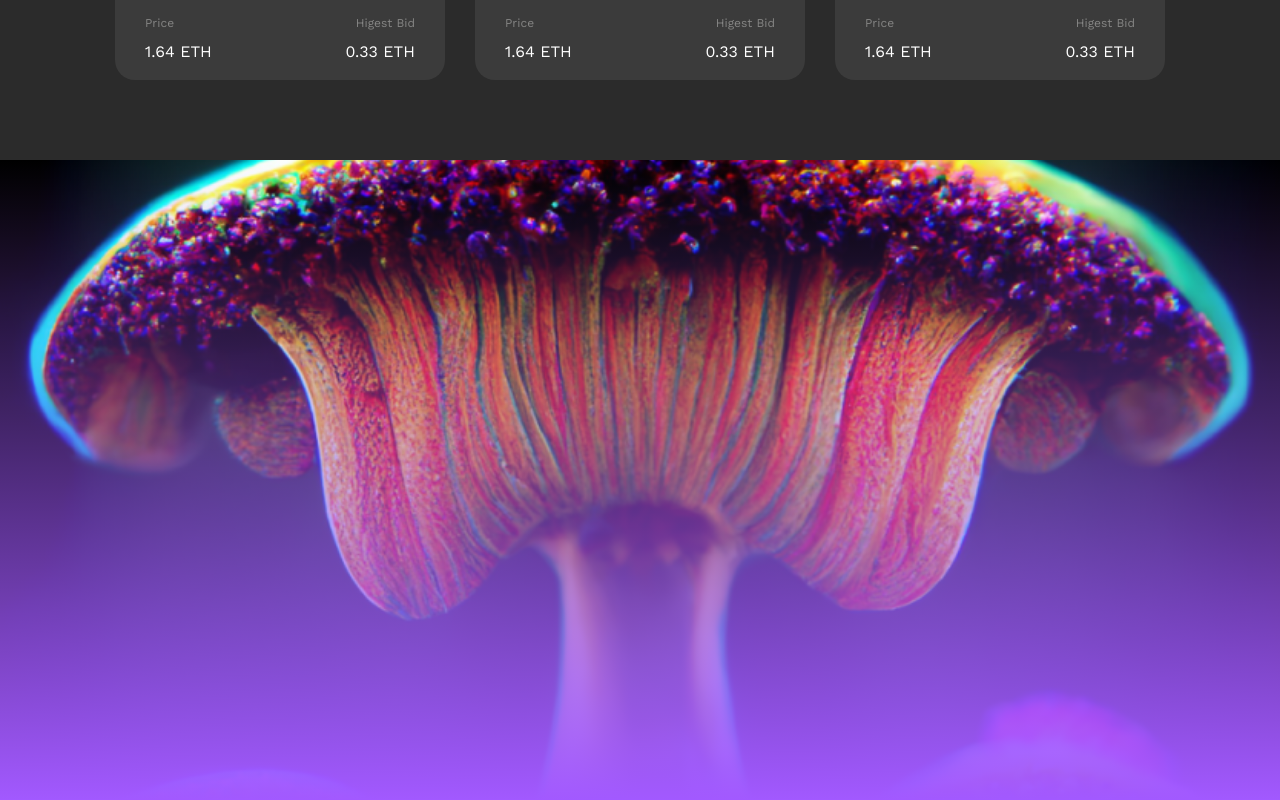
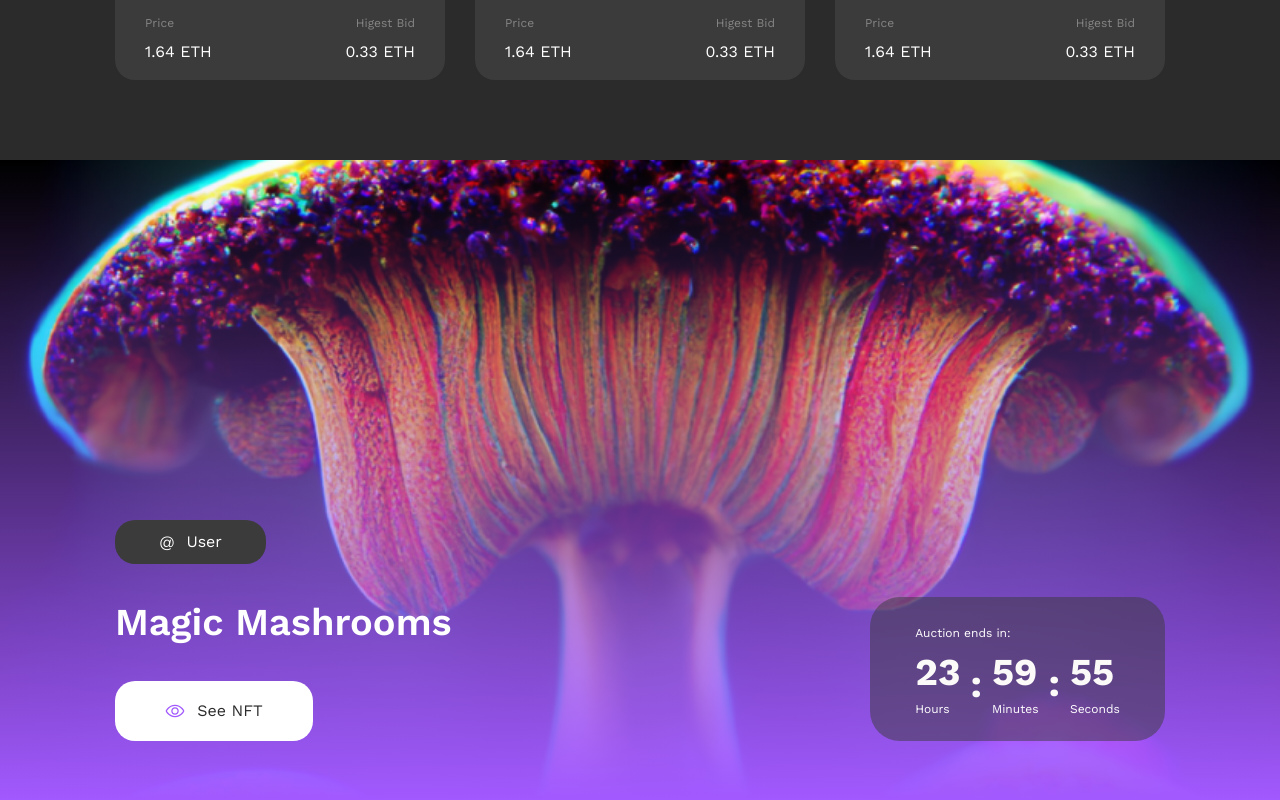
Before and after one commit to talhak911/talha-nft-marketplace, a React (Create React App) app: page / in a window 1280 px wide. Shown: the part 2698-3498 px from the top of the page. Built offline with nearby package versions, Linux system fonts and the light colour scheme; no server answers.

Commit message:
nft hightlight component and timer

```diff
--- a/src/components/browseCategories/nftHighlight/NftHighlight.tsx
+++ b/src/components/browseCategories/nftHighlight/NftHighlight.tsx
@@ -1,10 +1,37 @@
 
-
+import { ReactComponent as EyeIcon } from "../../../assets/icons/eye.svg";
+import Timer1 from "./timer";
 export default function NftHighlight() {
   return (
     <div className="relative h-[590px] md:h-[630px] lg:h-[640px] bg-cover bg-center bg-no-repeat bg-nft-mobile md:bg-nft-desktop">
       <div className="absolute inset-0 bg-gradient-to-t from-[#A259FF] to-transparent">
+        <div className="py-[120px] px-[30px] md:py-[360px] md:px-[90px]  lg:px-[115px]">
+          <div className="flex flex-col md:flex-row md:justify-between">
+            <div className="flex flex-col gap-[30px]  ">
 
+              <button className="h-[44px] w-[151px] flex justify-center items-center gap-[12px] bg-[#3B3B3B] rounded-[20px]">
+                <span>@</span>
+                <span> User</span>
+              </button>
+
+              <h3 className="text-[38px] font-semibold">
+                Magic Mashrooms
+              </h3>
+                <div className="block md:hidden">
+                  <Timer1/>
+                </div>
+              <button className=" bg-white  w-full md:w-[198px] h-[60px] rounded-[20px] flex items-center justify-center">
+                <div className="flex items-center justify-center gap-[12px]">
+                  <EyeIcon />
+                  <span className="text-[#2B2B2B]">See NFT</span>
+                </div>
+              </button>
+            </div>
+            <div className=" hidden md:block content-end ">
+              <Timer1 />
+            </div>
+          </div>
+        </div>
 
       </div>
 
--- /dev/null
+++ b/src/components/browseCategories/nftHighlight/timer.tsx
@@ -0,0 +1,125 @@
+import React, { useEffect, useState, useCallback } from "react";
+
+interface CountDownTime {
+  hours: string;
+  minutes: string;
+  seconds: string;
+}
+
+const Timer1: React.FC = () => {
+  const year = new Date().getFullYear().toString().substr(-2);
+  const [countDownTime, setCountDownTime] = useState<CountDownTime>({
+    hours: "00",
+    minutes: "00",
+    seconds: "00",
+  });
+
+  const getTimeDifference = (countDownTime: number) => {
+    const currentTime = new Date().getTime();
+    const timeDifference = countDownTime - currentTime;
+
+    const hours =
+      Math.floor((timeDifference % (24 * 60 * 60 * 1000)) / (1000 * 60 * 60)) >=
+      10
+        ? `${Math.floor(
+            (timeDifference % (24 * 60 * 60 * 1000)) / (1000 * 60 * 60)
+          )}`
+        : `0${Math.floor(
+            (timeDifference % (24 * 60 * 60 * 1000)) / (1000 * 60 * 60)
+          )}`;
+    const minutes =
+      Math.floor((timeDifference % (60 * 60 * 1000)) / (1000 * 60)) >= 10
+        ? `${Math.floor((timeDifference % (60 * 60 * 1000)) / (1000 * 60))}`
+        : `0${Math.floor((timeDifference % (60 * 60 * 1000)) / (1000 * 60))}`;
+    const seconds =
+      Math.floor((timeDifference % (60 * 1000)) / 1000) >= 10
+        ? `${Math.floor((timeDifference % (60 * 1000)) / 1000)}`
+        : `0${Math.floor((timeDifference % (60 * 1000)) / 1000)}`;
+
+    if (timeDifference < 0) {
+      setCountDownTime({
+        hours: "00",
+        minutes: "00",
+        seconds: "00",
+      });
+    } else {
+      setCountDownTime({
+        hours,
+        minutes,
+        seconds,
+      });
+    }
+  };
+
+  const startCountDown = useCallback(() => {
+    const customDate = new Date();
+    const countDownDate = new Date(
+      customDate.getFullYear(),
+      customDate.getMonth() + 1,
+      customDate.getDate() + 6,
+      customDate.getHours(),
+      customDate.getMinutes(),
+      customDate.getSeconds() + 1
+    );
+    const intervalId = setInterval(() => {
+      getTimeDifference(countDownDate.getTime());
+    }, 1000);
+    return () => clearInterval(intervalId); // Cleanup interval on component unmount
+  }, []);
+
+  useEffect(() => {
+    const cleanup = startCountDown();
+    return cleanup;
+  }, [startCountDown]);
+
+  return (
+    <div className=" bg-opacity-50 bg-[#3B3B3B] w-full md:w-[295px] h-[144px] rounded-[30px] p-[30px]">
+    <div className="flex justify-center items-center ">
+    <div className="flex justify-center flex-col gap-[10px]">
+      <h4 className="text-[12px] leading-[13.2px]">
+        Auction ends in:
+      </h4>
+      <div className="flex gap-[10px] items-center justify-center">
+        <div className="flex flex-col gap-[5px]">
+        <div className="flex">
+          <span className=" text-[#FBFAF8] text-[38px] font-bold  leading-[45.6px]">
+            {countDownTime.hours.charAt(0)}
+          </span>
+          <span className=" text-[#FBFAF8] text-[38px] font-bold   leading-[45.6px]">
+            {countDownTime.hours.charAt(1)}
+          </span>
+        </div>
+          <p className=" text-[12px]">Hours</p>
+        </div>
+        <span className="text-[#FBFAF8] text-[38px] font-bold">:</span>
+        <div className="flex flex-col gap-[5px]">
+        <div className="flex">
+          <span className=" text-[#FBFAF8] text-[38px] font-bold  leading-[45.6px]">
+            {countDownTime.minutes.charAt(0)}
+          </span>
+          <span className=" text-[#FBFAF8] text-[38px] font-bold   leading-[45.6px]">
+            {countDownTime.minutes.charAt(1)}
+          </span>
+        </div>
+          <p className=" text-[12px]">Minutes</p>
+        </div>
+        <span className="text-[#FBFAF8] text-[38px] font-bold  leading-[45.6px]">:</span>
+        <div className="flex flex-col gap-[5px]">
+        <div className="flex">
+          <span className=" text-[#FBFAF8] text-[38px] font-bold  leading-[45.6px]">
+            {countDownTime.seconds.charAt(0)}
+          </span>
+          <span className=" text-[#FBFAF8] text-[38px] font-bold   leading-[45.6px]">
+            {countDownTime.seconds.charAt(1)}
+          </span>
+        </div>
+          <p className=" text-[12px]">Seconds</p>
+        </div>
+      </div>
+    </div>
+  </div>
+  </div>
+  );
+};
+
+export default Timer1;
```
